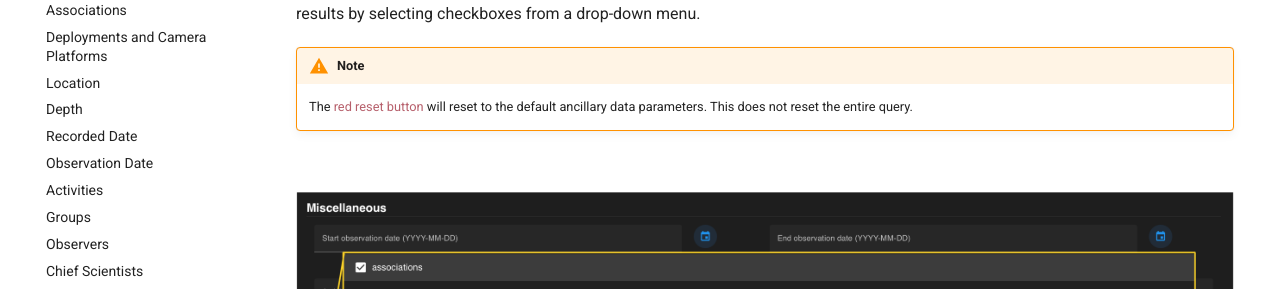
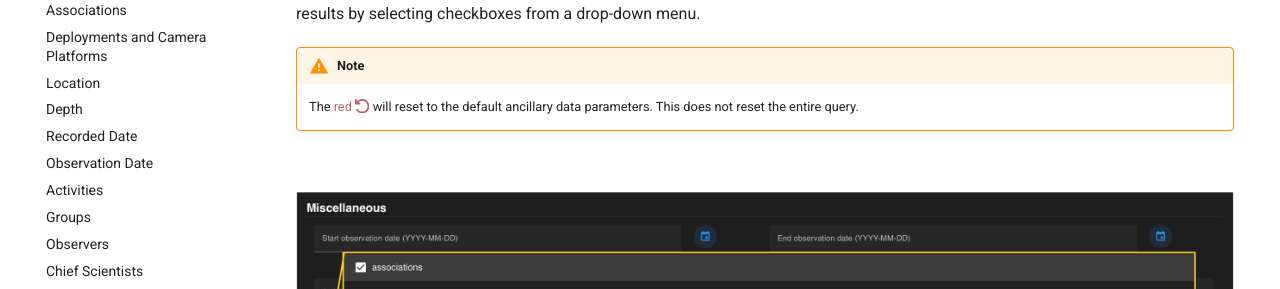
Before and after one commit to mbari-org/vars-query-vue, an MkDocs documentation site: the page built from docs/doc_14_ancillary_data_returns.md, in a window 1280 px wide and 900 px high. Shown: the part 292-581 px from the top of the window. Built offline with MkDocs 1.6.1 and Material for MkDocs 9.7.7, drawn with Linux system fonts in a browser that asks for light colours; comment, search, counter and statistics services are not loaded.

Commit message:
one more

```diff
--- a/docs/doc_14_ancillary_data_returns.md
+++ b/docs/doc_14_ancillary_data_returns.md
@@ -1,7 +1,7 @@
 The bottom of the query page lists the ancillary data returned with each association by default. Additional data can be added to your results by selecting checkboxes from a drop-down menu.
 
 !!! warning "Note"
-    The <span style="color:#B7606c;">red reset button</span> will reset to the default ancillary data parameters. This does not reset the entire query.
+    The <span style="color:#B7606c;"> red :fontawesome-solid-undo:</span> will reset to the default ancillary data parameters. This does not reset the entire query.
 
 <br>
 
```
